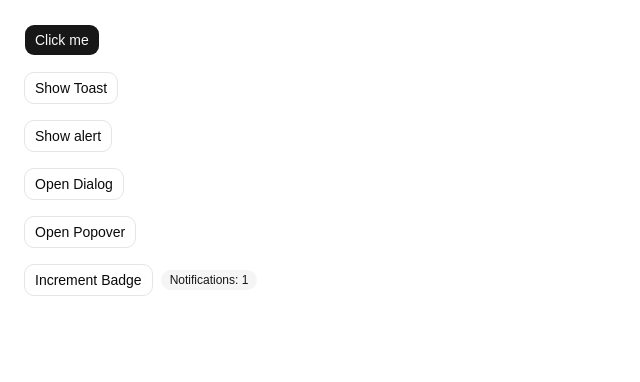
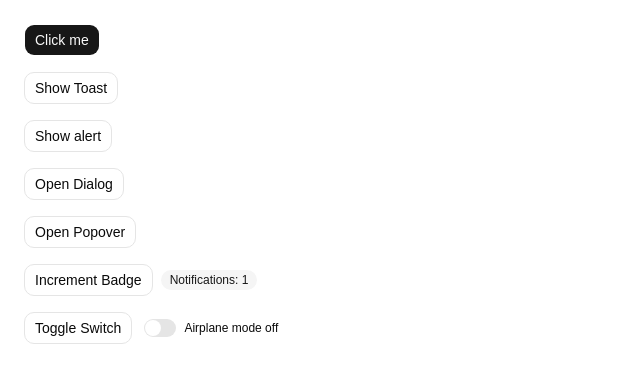
Before and after one commit to NardoRoman/shadcn-ui, a React (Vite) app: page / in a window 1280 px wide. Shown: the top 382 px of the page, without its empty margins (0-640 px from the left). Built offline with nearby package versions, Linux system fonts and the light colour scheme.

Commit message:
feat: add switch component with interactive demo

```diff
--- a/src/App.tsx
+++ b/src/App.tsx
@@ -4,6 +4,7 @@ import { AlertDemo } from "@/components/ui/AlertDemo"
 import { DialogDemo } from "@/components/ui/DialogDemo"
 import { PopoverDemo } from "@/components/ui/PopoverDemo"
 import { BadgeDemo } from "@/components/ui/BadgeDemo"
+import { SwitchDemo } from "@/components/ui/SwitchDemo"
 
 export function App() {
   return (
@@ -15,6 +16,7 @@ export function App() {
         <DialogDemo />
         <PopoverDemo />
         <BadgeDemo />
+        <SwitchDemo />
       </div>
     </div>
   )
--- /dev/null
+++ b/src/components/ui/SwitchDemo.tsx
@@ -0,0 +1,33 @@
+"use client"
+
+import { useState } from "react"
+import { Switch } from "@/components/ui/switch"
+import { Button } from "@/components/ui/button"
+
+export function SwitchDemo() {
+  const [checked, setChecked] = useState(false)
+
+  return (
+    <div className="flex items-center gap-3">
+      <Button
+        variant="outline"
+        onClick={() => setChecked((prev) => !prev)}
+      >
+        Toggle Switch
+      </Button>
+      <div className="flex items-center gap-2">
+        <Switch
+          id="airplane-mode"
+          checked={checked}
+          onCheckedChange={setChecked}
+        />
+        <label
+          htmlFor="airplane-mode"
+          className="text-xs font-medium cursor-pointer select-none"
+        >
+          {checked ? "Airplane mode on" : "Airplane mode off"}
+        </label>
+      </div>
+    </div>
+  )
+}
--- /dev/null
+++ b/src/components/ui/switch.tsx
@@ -0,0 +1,29 @@
+import { Switch as SwitchPrimitive } from "@base-ui/react/switch"
+import { cn } from "cn"
+
+function Switch({
+  className,
+  size = "default",
+  ...props
+}: SwitchPrimitive.Root.Props & {
+  size?: "sm" | "default"
+}) {
+  return (
+    <SwitchPrimitive.Root
+      data-slot="switch"
+      data-size={size}
+      className={cn(
+        "peer group/switch relative inline-flex shrink-0 items-center rounded-full border border-transparent transition-all outline-none group-has-[:focus-visible]/field-label:border-transparent group-has-[:focus-visible]/field-label:ring-0 after:absolute after:-inset-x-3 after:-inset-y-2 focus-visible:border-ring focus-visible:ring-3 focus-visible:ring-ring/50 aria-invalid:border-destructive aria-invalid:ring-3 aria-invalid:ring-destructive/20 data-[size=default]:h-[18.4px] data-[size=default]:w-[32px] data-[size=sm]:h-[14px] data-[size=sm]:w-[24px] dark:aria-invalid:border-destructive/50 dark:aria-invalid:ring-destructive/40 data-checked:bg-primary data-unchecked:bg-input dark:data-unchecked:bg-input/80 data-disabled:cursor-not-allowed data-disabled:opacity-50",
+        className
+      )}
+      {...props}
+    >
+      <SwitchPrimitive.Thumb
+        data-slot="switch-thumb"
+        className="pointer-events-none block rounded-full bg-background ring-0 transition-transform group-data-[size=default]/switch:size-4 group-data-[size=sm]/switch:size-3 group-data-[size=default]/switch:data-checked:translate-x-[calc(100%-2px)] group-data-[size=sm]/switch:data-checked:translate-x-[calc(100%-2px)] dark:data-checked:bg-primary-foreground group-data-[size=default]/switch:data-unchecked:translate-x-0 group-data-[size=sm]/switch:data-unchecked:translate-x-0 dark:data-unchecked:bg-foreground"
+      />
+    </SwitchPrimitive.Root>
+  )
+}
+
+export { Switch }
```
